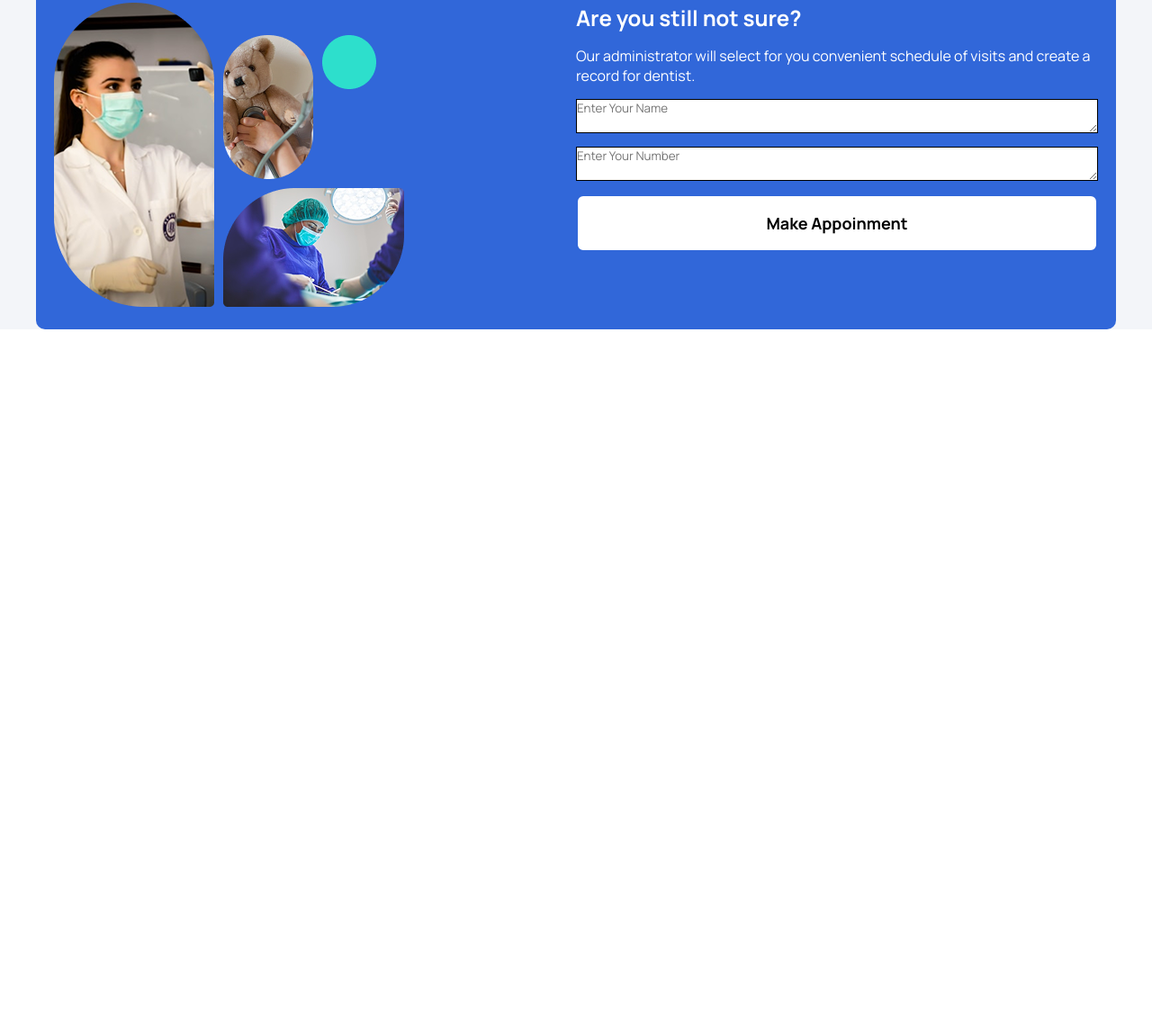
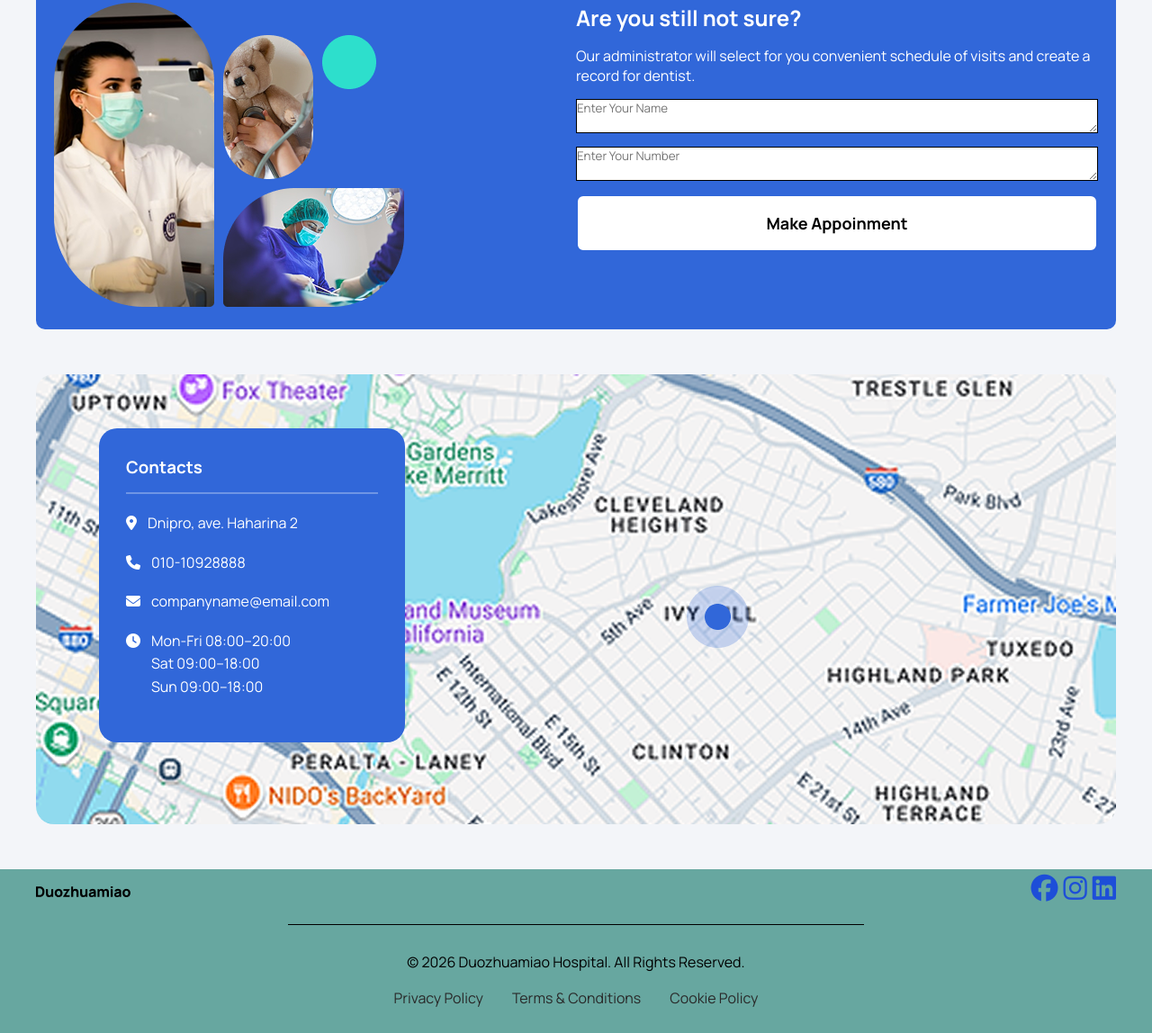
Before and after one commit to naimul291/hospital-landingpage, a plain HTML site: page index.html in a window 1280 px wide. Shown: the part 3225-4373 px from the top of the page at 90% size. Before the commit the page ends 3591 px from the top, so only its background shows below. Drawn offline with Linux system fonts and the light colour scheme; a web font is replaced by a local one.

Commit message:
location & footer

```diff
--- a/index.html
+++ b/index.html
@@ -11,7 +11,9 @@
 <link rel="preconnect" href="https://fonts.gstatic.com" crossorigin>
 <link href="https://fonts.googleapis.com/css2?family=Host+Grotesk:ital,wght@0,300..800;1,300..800&family=Inter:ital,opsz,wght@0,14..32,100..900;1,14..32,100..900&family=Manrope:wght@200..800&display=swap" rel="stylesheet">
 
+<!--Font Awesome-->
 
+<link rel="stylesheet" href="https://cdnjs.cloudflare.com/ajax/libs/font-awesome/6.7.2/css/all.min.css">
 </head>
 <body>
 
@@ -219,9 +221,62 @@
                 <button class="white-button">Make Appoinment</button>
              </div>
           </div>
-
          </div>
      </section>
 
+    <section class="location">
+    <div class="map container">
+
+        <div class="location-card">
+            <h3>Contacts</h3>
+            <hr>
+
+            <p>
+                <i class="fa-solid fa-location-dot"></i>
+                Dnipro, ave. Haharina 2
+            </p>
+
+            <p>
+                <i class="fa-solid fa-phone"></i>
+                010-10928888
+            </p>
+
+            <p>
+                <i class="fa-solid fa-envelope"></i>
+                companyname@email.com
+            </p>
+            <p>
+                <i class="fa-solid fa-clock"></i>
+                Mon-Fri 08:00–20:00 <br>
+                Sat 09:00–18:00 <br>
+                Sun 09:00–18:00
+            </p>
+        </div>
+    </div>
+</section>
+
+<footer class="footer">
+    <div class="container footer-icon">
+        <div>
+            <img src="./images/Duozhuamiao.png" alt="">
+        </div>
+        <div>
+            <a href="www.facebook.com"><i class="fa-brands fa-facebook" style="color: rgb(29, 78, 216);"></i></a>
+            <a href="www.instagram.com"><i class="fa-brands fa-instagram" style="color: rgb(29, 78, 216);"></i></a>
+            <a href="www.linkedin.com"><i class="fa-brands fa-linkedin" style="color: rgb(29, 78, 216);"></i></a>
+        </div>
+    </div>
+    <hr>
+    <div class="footer-txt">
+        <p>© 2026 Duozhuamiao Hospital. All Rights Reserved.</p>
+        <ul>
+
+            <a href=""><li>Privacy Policy</li></a>
+            <a href=""><li>Terms & Conditions</li></a>
+            <a href=""><li>Cookie Policy</li></a>
+        </ul>
+    </div>
+</footer>
+
 </body>
 </html>
--- a/style.css
+++ b/style.css
@@ -301,3 +301,91 @@
 .contact-txt{
     flex: 1;
 }
+
+
+
+.location{
+    background-color: #F3F5F9;
+    padding: 50px 0px;
+}
+
+.map{
+    position:relative;
+    height:500px;
+
+    background-image:url("./images/Frame\ 1\(1\).png");
+    background-size:cover;
+    background-position:center;
+    border-radius:20px;
+}
+
+.location-card{
+    position:absolute;
+
+    top:60px;
+    left:70px;
+
+    width:280px;
+
+    background:#3167D9;
+    color:white;
+
+    padding:30px;
+    border-radius:20px;
+}
+
+.location-card h3{
+    margin-bottom:15px;
+}
+
+.location-card hr{
+    margin-bottom:20px;
+    border:1px solid rgba(255,255,255,.3);
+}
+
+.location-card p{
+    display:flex;
+    gap:12px;
+    margin-bottom:18px;
+    line-height:1.6;
+}
+
+.location-card i{
+    margin-top:4px;
+}
+.footer-icon{
+    display: flex;
+    justify-content: space-between;
+    font-size: 30px;
+}
+.footer{
+    background-color: #67a7a0;
+}
+
+.footer-txt{
+   text-align: center;
+   padding: 10px 0px;
+}
+.footer-txt ul{
+    display: flex;
+    justify-content: center;
+    gap: 12px;
+    list-style: none;
+    padding: 10px 0px;
+}
+.footer-txt ul a{
+    text-decoration: none;
+    color: #292929;
+    padding: 8px 10px;
+}
+.footer-txt ul a:hover{
+    background-color: #3167D9;
+    padding: 8px 10px;
+    color: #FFFFFF;
+}
+.footer hr{
+    width: 50%;
+    margin: 20px auto;
+    border: none;
+    border-top: 1px solid #000000;
+}
```
Also changed, not shown: images/Frame 1(1).png (added).
